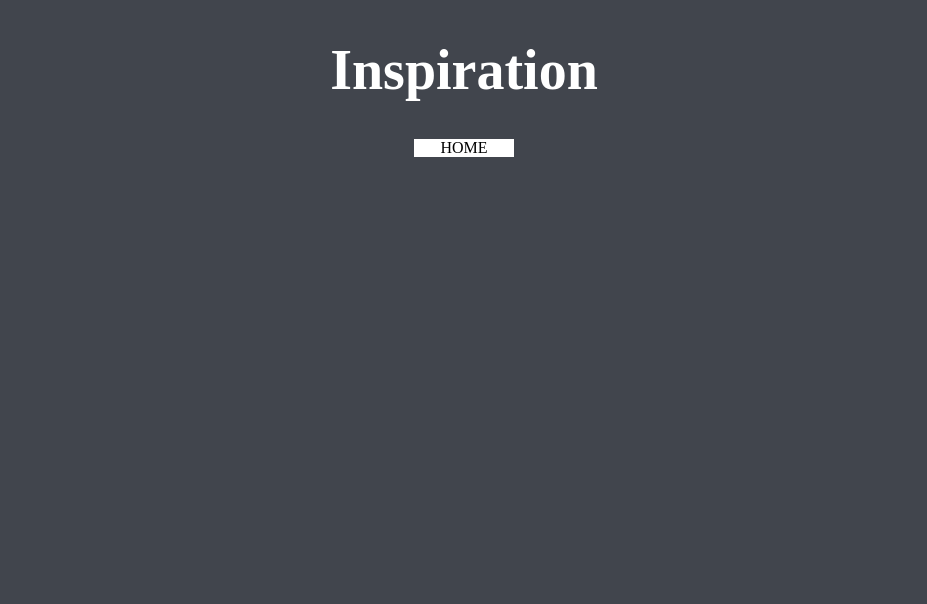
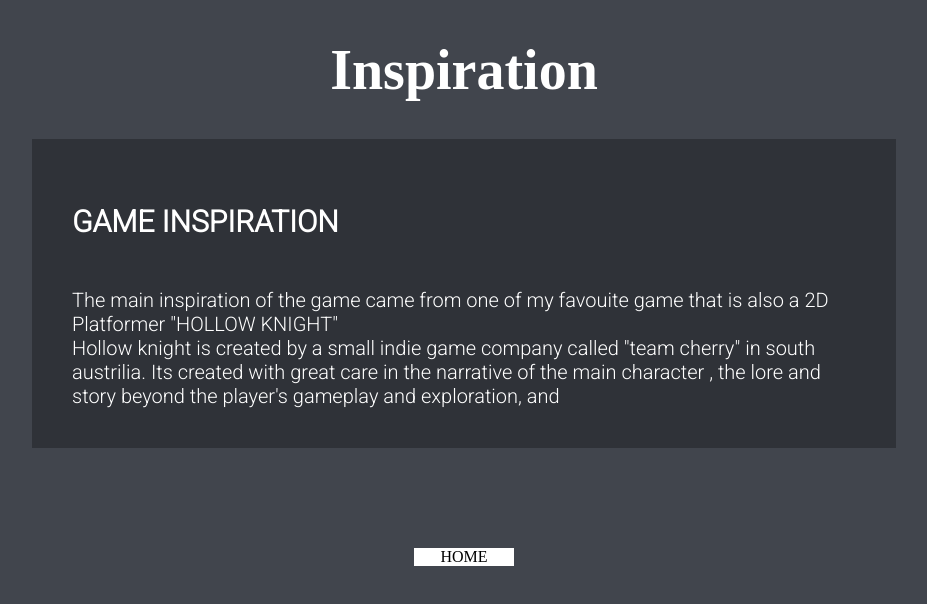
Before and after one commit to thehg0902/Embezze, a plain HTML site: page page5.html in a window 1280 px wide. Shown: the whole page, without its empty margins (176-1103 px from the left). Drawn offline with Linux system fonts and the light colour scheme.

Commit message:
Update page5.html

```diff
--- a/page5.html
+++ b/page5.html
@@ -42,37 +42,19 @@
     </center>
     </div>
 
-    <!--div class="content">
-      <h3>Medical Usage</h3>
-      <p>Virtual Reality started its fascinating take-over of healthcare for the greatest pleasure of patients and doctors alike. Here are five great examples of medical VR transforming patient lives and how doctors work.
-Did you know that it is possible to swim with whales in the ocean while lying in a hospital bed? Have you imagined experiencing your 74th birthday as a 20-something? Perhaps follow a risky surgery from your couch?
-
-Medical VR is an area with fascinating possibilities. It has not just moved the imagination of science-fiction fans, but also clinical researchers and real-life medical practitioners. Although the field is relatively new, there are increasingly great examples of VR having a positive effect on patients’ lives and physicians’ work.</p>
-  <h3>Military Training Use</h3>
-  <p>VR in defence and security is mainly used to improve the training of soldiers and officers and for the simulation of military missions and operations. The use of VR in military training has several benefits. First of all, it proves to be a viable, cost-effective alternative despite national military budget cuts (Lele, 2013). Indeed, virtual training, unlike live training, does not require the use of real munitions and resources. Moreover, VR can simulate any kind of training, re-creating different environments. Therefore, specific training can be carried out at any time thanks to detailed reconstruction and the high number of possible combinations offered by VR. To understand the value of the wide range of VR simulations, it is sufficient to imagine of all those military situations that would be expensive and difficult to reproduce in actual training with real equipment and that are instead easily made possible in virtual training. </p>
-  <h3>Virtual Reality Gaming</h3>
-  <p>VR gaming has been dreamed about almost as long as video games  and especially 3D games  have existed. Prior to the development of compact technology, VR gaming used projector rooms or multiple screens. VR gaming control may involve a standard keyboard and mouse, game controllers or motion capture methods. More complex VR rooms may include treadmill floors or similar methods to further the user’s sense of freedom of movement and feelings of immersion within the virtual environment. In other VR gaming setups, the user may be confined to a limited area surrounding a computer but have free range of motion within the area.
-
-As technology progresses, virtual reality gaming hardware has matured to the point that VR headsets offer a great exerience with little lag or nausea, two areas that had presented problems historically. Some VR headsets on the market include HTC Vive, Occulus Rift, Microsoft Hololens, Samsung VR, PlayStation VR and Google Cardboard. Most of these offer motion sensing controllers and a tracker to work in concert with the headset. Some offer room-scale VR capabilities while others are designed to be used in a seated or stationary position. In addition to entertainment, VR games can be used for various types of training and for virtual reality therapy.</p>
-  <h3>Tourism</h3>
-  <p>Imagine being able to try your holiday before you buy it. That’s exactly what the future could hold. The industry is taking the first steps to enabling you to go on guided virtual tours of hotels, restaurants and tourist landmarks.
-
-Thomas Cook launched their 'Try Before You Fly' VR experience in 2015, where potential holidaymakers visit stores in various countries to experience the holiday in VR before booking it. There was a 190% uplift in New York excursions bookings after people tried the 5 minute version of the holiday in VR.
-
-Google Expeditions is another way tourism can become more accessible. Users can travel the world from the comfort of their own home, allowing people of all ages and backgrounds to explore coral reefs or the surface of Mars.</p>
-  <h3>Real estate</h3>
-  <p>You can look round properties from the comfort of your [existing] home - no estate agent or sacrificing your weekend needed. This allows people to explore houses online and then only view the ones you’re most likely to love in person. Matterport are leading the way and have already scanned thousands of homes using their scanning hardware.</p>
-
-  <h3>Architecture</h3>
-  <p>VR is gradually changing the way that architects design and experiment with their work. VR makes it possible to see not just what a building or space will look like but how it will feel. For home-owners, they can experience the space before it is physically built and make real-time changes, which saves the customer and the architect time and money (as well as increasing satisfaction on completion of the project).
-
-Architects have been using 3D models for years but using immersive tools such as Iris VR allows them to understand and explore the space at the deepest level possible.</p>
+    <div class="content">
+      <h2>GAME INSPIRATION</h2>
+      <br>
+      The main inspiration of the game came from one of my favouite game that is also a 2D Platformer "HOLLOW KNIGHT"
+      <br>
+      Hollow knight is created by a small indie game company called "team cherry" in south austrilia. Its created with great care in the narrative of the main character
+      , the lore and story beyond the player's gameplay and exploration, and
 
 
 
 
 
-</div-->
+    </div>
 
 
 
```
